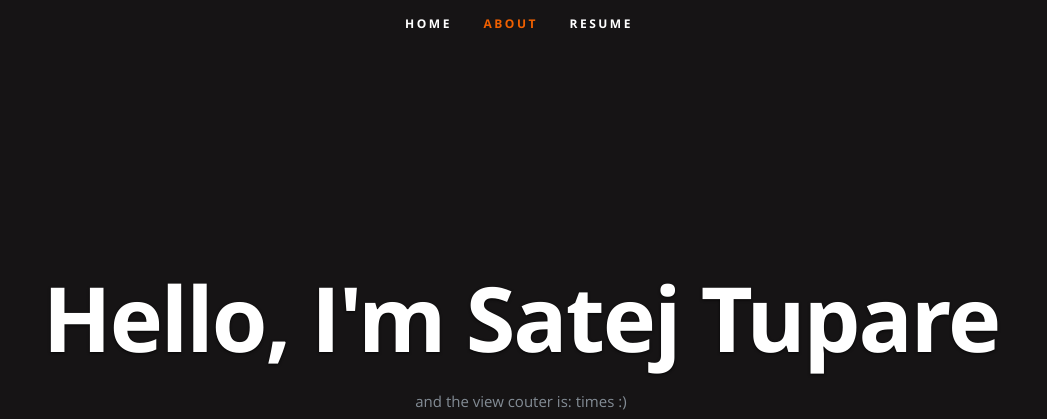
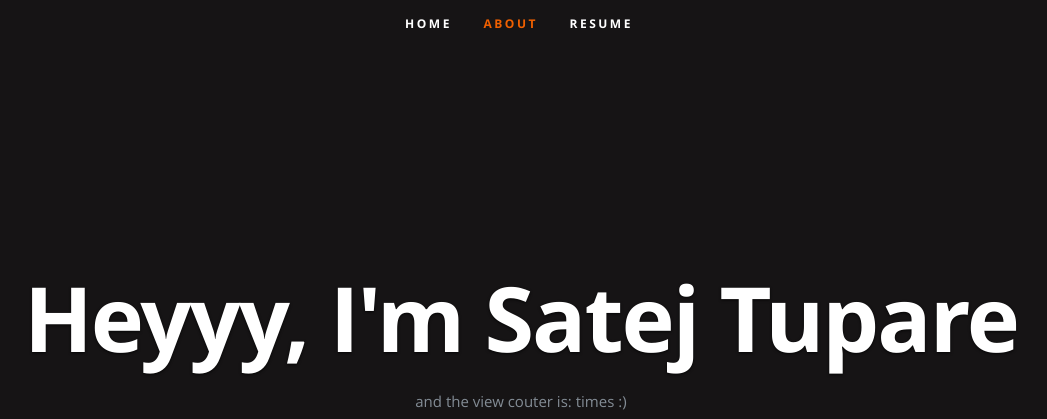
Before and after one commit to satejtupare/Azure-Resume-Challenge, a plain HTML site: page frontend/index.html in a window 1280 px wide. Shown: the top 419 px of the page, without its empty margins (121-1168 px from the left). Drawn offline with nearby package versions, Linux system fonts and the light colour scheme; no server answers.

Commit message:
the frontend has been changed

```diff
--- a/frontend/index.html
+++ b/frontend/index.html
@@ -48,7 +48,7 @@
 
       <div class="row banner">
          <div class="banner-text">
-            <h1 class="responsive-headline">Hello, I'm Satej Tupare</h1>
+            <h1 class="responsive-headline">Heyyy, I'm Satej Tupare</h1>
             <p>and the view couter is: <a id="counter"></a> times :) </p>
 
             <ul class="social">
```
